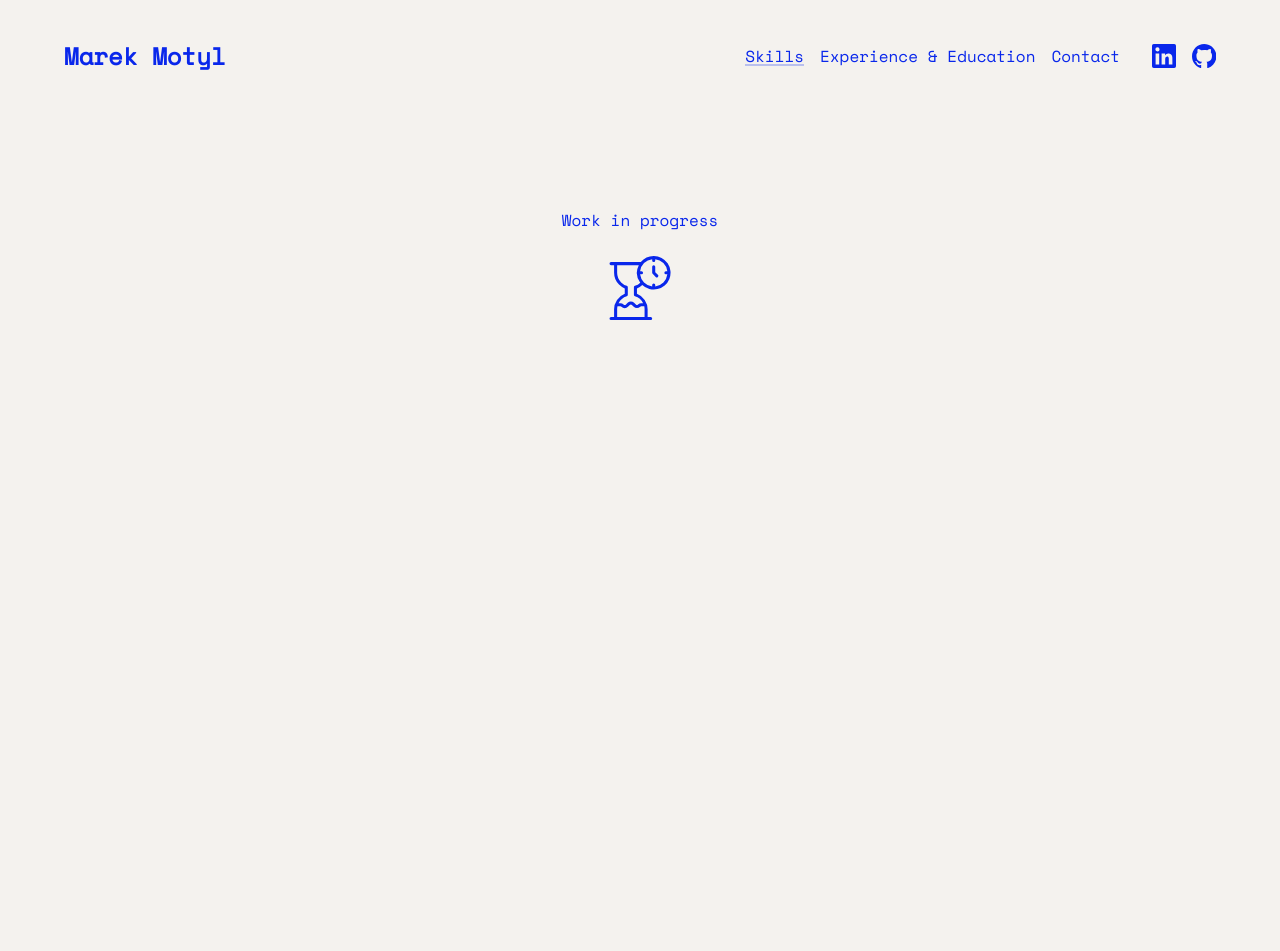
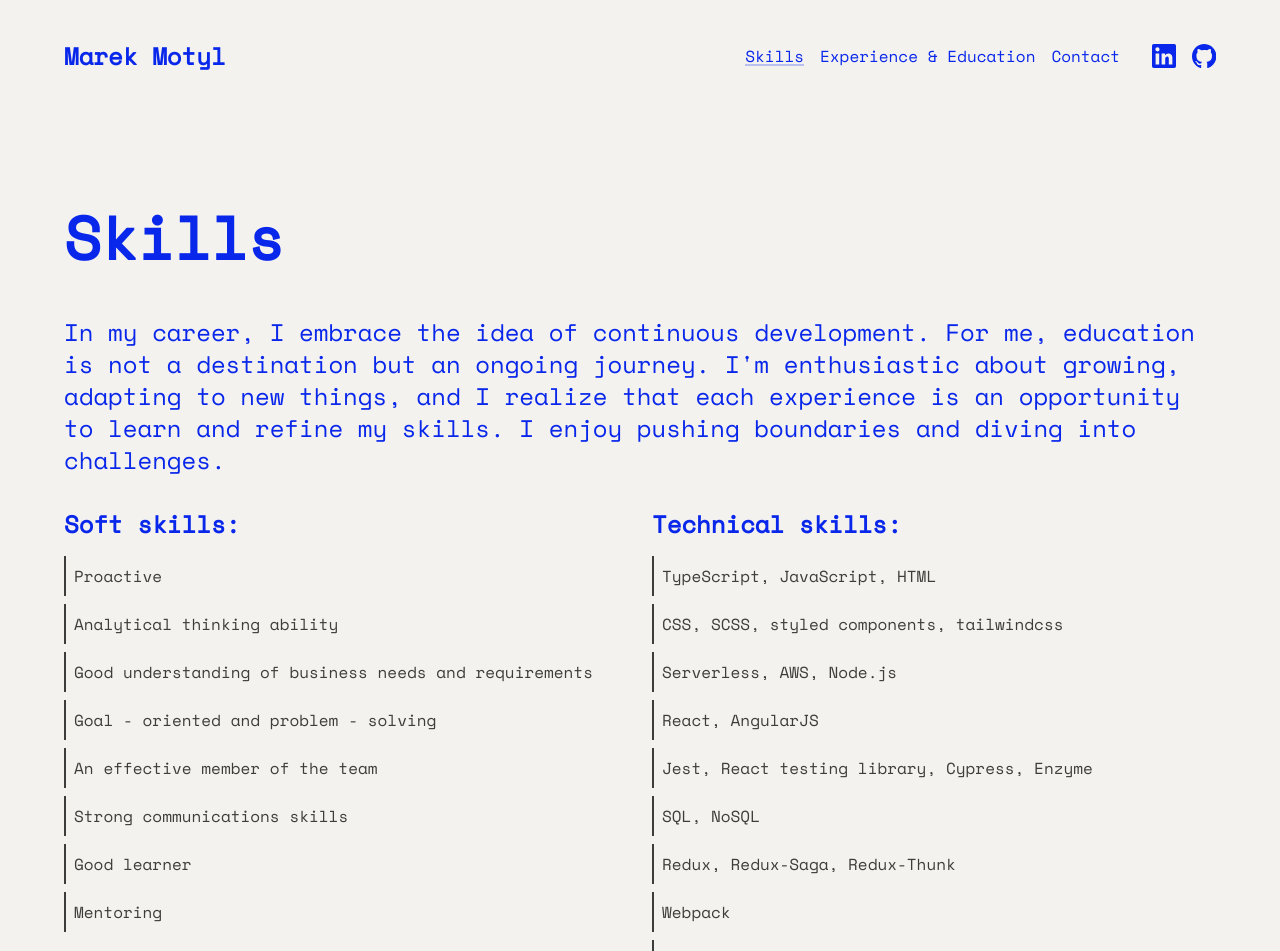
Before and after one commit to Marek-Motyl/about-me, a Next.js app in the folder apps/frontend/: page /skills in a window 1280 px wide. Shown: the top 951 px of the page. Before the commit the page ends 800 px from the top, so only its background shows below. Built offline with nearby package versions, Linux system fonts and the light colour scheme.

Commit message:
feat: add skills page content (#7)
Skills page

```diff
--- /dev/null
+++ b/apps/frontend/api/skills.data.ts
@@ -0,0 +1,27 @@
+
+
+export const softSkills: string[] = [
+    "Proactive",
+    "Analytical thinking ability",
+    "Good understanding of business needs and requirements",
+    "Goal - oriented and problem - solving",
+    "An effective member of the team",
+    "Strong communications skills",
+    "Good learner",
+    "Mentoring",
+];
+
+export const techSkills: string[] = [
+    "TypeScript, JavaScript, HTML",
+    "CSS, SCSS, styled components, tailwindcss",
+    "Serverless, AWS, Node.js",
+    "React, AngularJS",
+    "Jest, React testing library, Cypress, Enzyme",
+    "SQL, NoSQL",
+    "Redux, Redux-Saga, Redux-Thunk",
+    "Webpack",
+    "Git, CI/CD, GitHub Actions",
+    "KISS, DRY and YAGNI",
+    "Jira, Confluence",
+    "Agile Methodologies"
+];
--- a/apps/frontend/app/skills/page.tsx
+++ b/apps/frontend/app/skills/page.tsx
@@ -1,12 +1,21 @@
-import { WorkInProgress } from "@/components/Icons";
-import { PageContent } from "@/components/Layout";
+import { softSkills, techSkills } from "@/api/skills.data";
+import { Header, PageContent, Paragraph } from "@/components/Layout";
+import SkillsSection from "../ui/skills/SkillsSection";
 
-export default function Skills() {
+export default function Experience() {
   return (
-    <PageContent className="flex justify-center" >
-      <div className="flex flex-col items-center gap-6">
-        <div>Work in progress</div>
-        <WorkInProgress size={64} />
+    <PageContent className="flex flex-col">
+      <Header className="mb-12">
+        Skills
+      </Header>
+      <Paragraph variant="main" className="mb-8">
+        In my career, I embrace the idea of continuous development. For me, education is not a destination but an ongoing journey.
+        I&apos;m enthusiastic about growing, adapting to new things, and I realize that each experience is an opportunity to learn and refine my skills. I enjoy pushing boundaries and diving into challenges.
+      </Paragraph>
+
+      <div className="flex flex-col md:flex-row gap-6 ">
+        <SkillsSection skills={softSkills} sectionName="Soft skills:" />
+        <SkillsSection skills={techSkills} sectionName="Technical skills:" />
       </div>
     </PageContent>
   );
--- a/apps/frontend/app/ui/experience/ExperienceItem.tsx
+++ b/apps/frontend/app/ui/experience/ExperienceItem.tsx
@@ -13,7 +13,7 @@ interface Props {
 
 function ExperienceItem({ item }: Props) {
     return (
-        <li className="flex flex-col md:flex-row gap-4 ">
+        <li className="flex flex-col md:flex-row gap-4">
             <div className="flex-1 grow-1 flex-shrink-0">
                 <div className="sticky top-[112px]">
                     <div className="flex flex-col">
--- /dev/null
+++ b/apps/frontend/app/ui/skills/SkillsSection.tsx
@@ -0,0 +1,23 @@
+import { UnorderedList, UnorderedListItem } from "@/components/UnorderedList";
+import clsx from "clsx";
+import { ReactNode } from "react";
+
+interface Props extends React.HTMLAttributes<HTMLDivElement> {
+    sectionName: ReactNode;
+    skills: string[];
+}
+
+export default function SkillsSection({ sectionName, skills, className, ...rest }: Props) {
+    return (
+        <div className={clsx("flex flex-1 flex-col flex-grow-1 gap-4", className)} {...rest}>
+            <div className="text-2xl font-bold">{sectionName}</div>
+            <UnorderedList >
+                {skills.map((skill) =>
+                    <UnorderedListItem key={skill}>
+                        {skill}
+                    </UnorderedListItem>
+                )}
+            </UnorderedList>
+        </div>
+    );
+}
--- a/apps/frontend/components/UnorderedList/UnorderedList.tsx
+++ b/apps/frontend/components/UnorderedList/UnorderedList.tsx
@@ -1,7 +1,9 @@
+import clsx from "clsx";
+import { HTMLAttributes } from "react";
 
-interface Props {
+interface Props extends HTMLAttributes<HTMLUListElement> {
 }
 
-export default function UnorderedList({ children }: React.PropsWithChildren<Props>) {
-    return <ul className="flex flex-col gap-2">{children}</ul>;
+export default function UnorderedList({ children, className, ...rest }: React.PropsWithChildren<Props>) {
+    return <ul className={clsx("flex flex-col gap-2", className)} {...rest}>{children}</ul>;
 }
```
Also changed, not shown: 1 other file (tests, documents, lock files or other folders).
